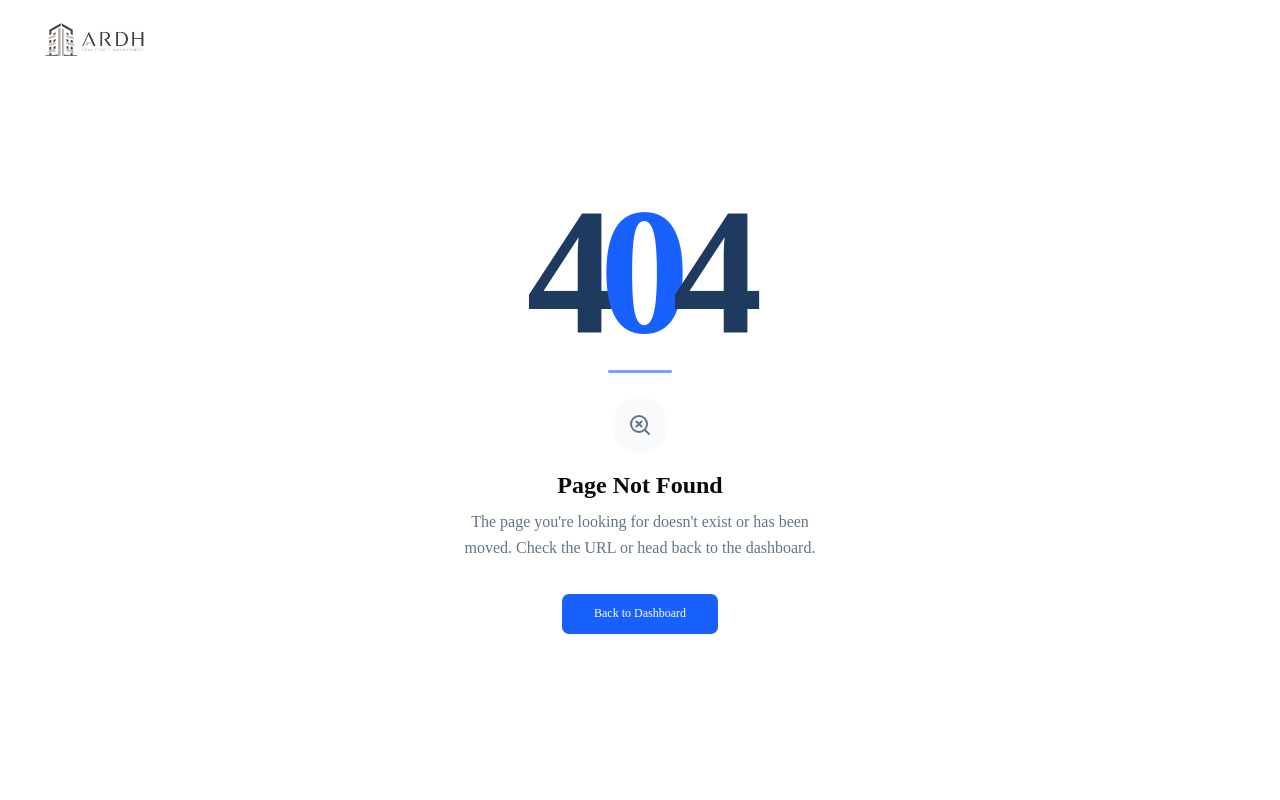
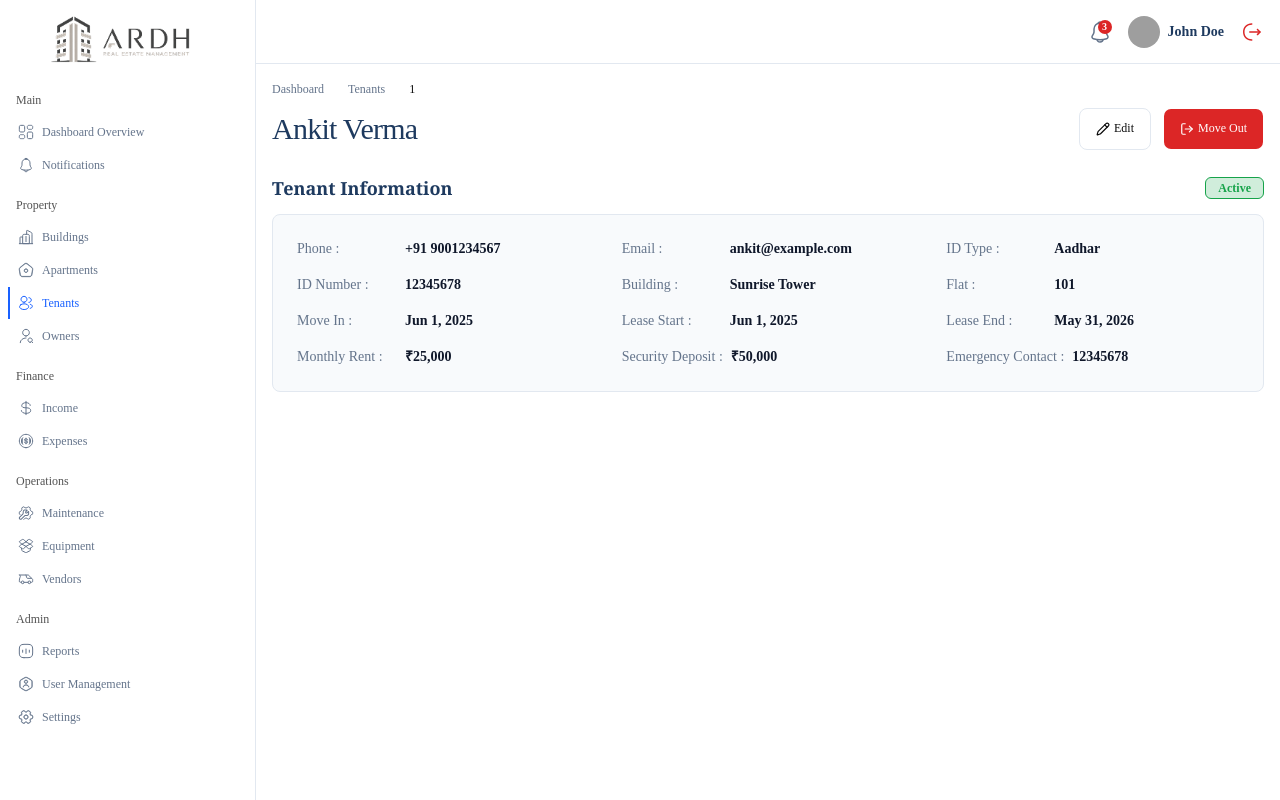
Before and after one commit to ArunRoy404/ardh-frontend, a React (Vite) app: page /tenants/1 in a window 1280 px wide. Before the commit this address had no page. Built offline with nearby package versions, Linux system fonts and the light colour scheme; grey boxes are pictures that could not be loaded; some icons are missing.

Commit message:
feat: implement tenant and apartment detail pages with global CSS design tokens and state stores

```diff
--- /dev/null
+++ b/src/components/TenantDetails/TenantDetailsInfo.jsx
@@ -0,0 +1,48 @@
+import CommonDetailCard from "@/components/shared/DetailCard/CommonDetailCard"
+import CommonDetailLabel from "@/components/shared/DetailCard/CommonDetailLabel"
+
+const TenantDetailsInfo = ({ details }) => {
+  return (
+    <div className="space-y-3">
+      {/* Custom Title Row with Badge */}
+      <div className="flex items-center justify-between">
+        <h3 className="text-lg font-bold text-primary font-serif">
+          Tenant Information
+        </h3>
+        <span className="bg-success-tag-bg text-success-tag-text border border-success-tag-border px-3 py-0.5 rounded-[6px] text-xs font-semibold">
+          {details.status}
+        </span>
+      </div>
+
+      <CommonDetailCard cardClassName="text-sm">
+        <div className="grid grid-cols-1 md:grid-cols-3 gap-y-4 gap-x-8">
+          {/* Column 1 */}
+          <div className="space-y-4">
+            <CommonDetailLabel label="Phone" value={details.phone} />
+            <CommonDetailLabel label="ID Number" value={details.idNumber} />
+            <CommonDetailLabel label="Move In" value={details.moveIn} />
+            <CommonDetailLabel label="Monthly Rent" value={details.monthlyRent} />
+          </div>
+
+          {/* Column 2 */}
+          <div className="space-y-4">
+            <CommonDetailLabel label="Email" value={details.email} />
+            <CommonDetailLabel label="Building" value={details.building} />
+            <CommonDetailLabel label="Lease Start" value={details.leaseStart} />
+            <CommonDetailLabel label="Security Deposit" value={details.securityDeposit} />
+          </div>
+
+          {/* Column 3 */}
+          <div className="space-y-4">
+            <CommonDetailLabel label="ID Type" value={details.idType} />
+            <CommonDetailLabel label="Flat" value={details.flat} />
+            <CommonDetailLabel label="Lease End" value={details.leaseEnd} />
+            <CommonDetailLabel label="Emergency Contact" value={details.emergencyContact} />
+          </div>
+        </div>
+      </CommonDetailCard>
+    </div>
+  )
+}
+
+export default TenantDetailsInfo
--- /dev/null
+++ b/src/dummyData/tenantDetailsRecords.js
@@ -0,0 +1,16 @@
+export const tenantDetails = {
+  name: "Ankit Verma",
+  status: "Active",
+  phone: "+91 9001234567",
+  email: "ankit@example.com",
+  idType: "Aadhar",
+  idNumber: "12345678",
+  building: "Sunrise Tower",
+  flat: "101",
+  moveIn: "Jun 1, 2025",
+  leaseStart: "Jun 1, 2025",
+  leaseEnd: "May 31, 2026",
+  monthlyRent: "₹25,000",
+  securityDeposit: "₹50,000",
+  emergencyContact: "12345678"
+}
--- /dev/null
+++ b/src/dummyDataStore/useTenantDetailsStore.js
@@ -0,0 +1,9 @@
+import { create } from "zustand"
+import { tenantDetails } from "../dummyData/tenantDetailsRecords"
+
+const useTenantDetailsStore = create((set) => ({
+    tenantDetails,
+    setTenantDetails: (newData) => set({ tenantDetails: newData }),
+}))
+
+export default useTenantDetailsStore
--- a/src/pages/ApartmentDetails/ApartmentDetails.jsx
+++ b/src/pages/ApartmentDetails/ApartmentDetails.jsx
@@ -20,15 +20,15 @@ const ApartmentDetails = () => {
         showBreadcrumb
       >
         <div className="flex items-center gap-3">
-          <Button onClick={() => toast.info("Opening Add New Record modal...")} className="flex items-center gap-2">
+          <Button isNotImplemented>
             <PlusCircle className="w-4 h-4" />
             Add New Record
           </Button>
-          <Button variant="outline" onClick={() => toast.info("Opening Edit Flat details modal...")} className="flex items-center gap-2">
+          <Button variant="outline" isNotImplemented>
             <Pencil className="w-4 h-4" />
             Edit
           </Button>
-          <Button variant="outline" size="icon" onClick={() => toast.info("Opening Delete Flat dialog...")} className="bg-red-50 text-red-600 border-red-200 hover:bg-red-100 hover:text-red-700">
+          <Button size="icon" variant="destructive" isNotImplemented>
             <Trash2 className="w-4 h-4" />
           </Button>
         </div>
--- /dev/null
+++ b/src/pages/TenantDetails/TenantDetails.jsx
@@ -0,0 +1,36 @@
+import { Pencil, LogOut } from "lucide-react"
+import DashboardHeader from "@/components/DashboardLayout/DashbaordHeader"
+import { Button } from "@/components/ui/button"
+import { toast } from "sonner"
+import TenantDetailsInfo from "@/components/TenantDetails/TenantDetailsInfo"
+import useTenantDetailsStore from "@/dummyDataStore/useTenantDetailsStore"
+
+const TenantDetails = () => {
+  const { tenantDetails } = useTenantDetailsStore()
+
+  return (
+    <div className="flex flex-col gap-6 w-full pb-10">
+      {/* Header Block with Breadcrumbs */}
+      <DashboardHeader
+        title={tenantDetails.name}
+        showBreadcrumb
+      >
+        <div className="flex items-center gap-3">
+          <Button variant="outline" isNotImplemented>
+            <Pencil className="w-4 h-4" />
+            Edit
+          </Button>
+          <Button variant="destructive" isNotImplemented>
+            <LogOut className="w-4 h-4" />
+            Move Out
+          </Button>
+        </div>
+      </DashboardHeader>
+
+      {/* Tenant Information block */}
+      <TenantDetailsInfo details={tenantDetails} />
+    </div>
+  )
+}
+
+export default TenantDetails
--- a/src/router/DashboardRoute.jsx
+++ b/src/router/DashboardRoute.jsx
@@ -15,6 +15,8 @@ import ReportsPage from "@/pages/dashboard/ReportsPage";
 import UserManagementPage from "@/pages/dashboard/UserManagementPage";
 import SettingsPage from "@/pages/dashboard/SettingsPage";
 import ApartmentDetails from "@/pages/ApartmentDetails/ApartmentDetails";
+import TenantDetails from "@/pages/TenantDetails/TenantDetails";
+
 
 const dashboardRoutes = {
   element: <DashboardLayout />,
@@ -46,6 +48,10 @@ const dashboardRoutes = {
     {
       path: "/tenants",
       element: <TenantsPage />,
+    },
+    {
+      path: "/tenants/:tenantid",
+      element: <TenantDetails />,
     },
     {
       path: "/owners",
```
Also changed, not shown: src/css/index.css (line endings or trailing spaces).
